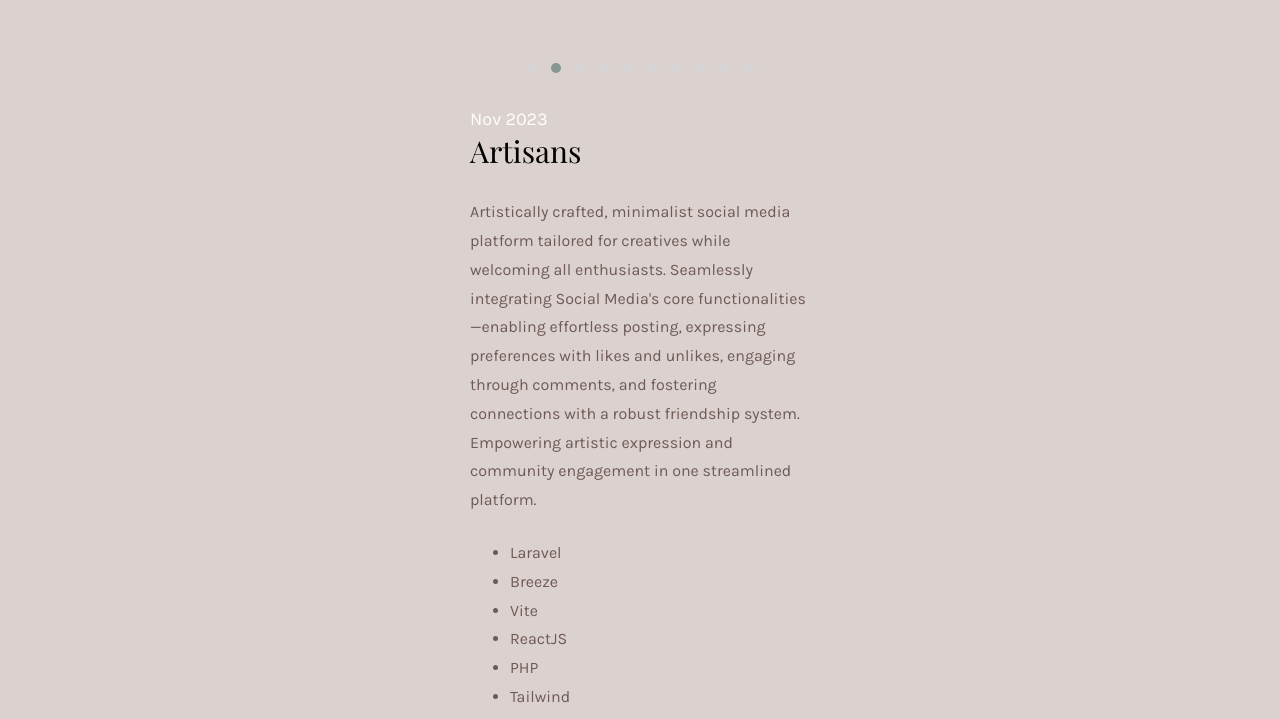
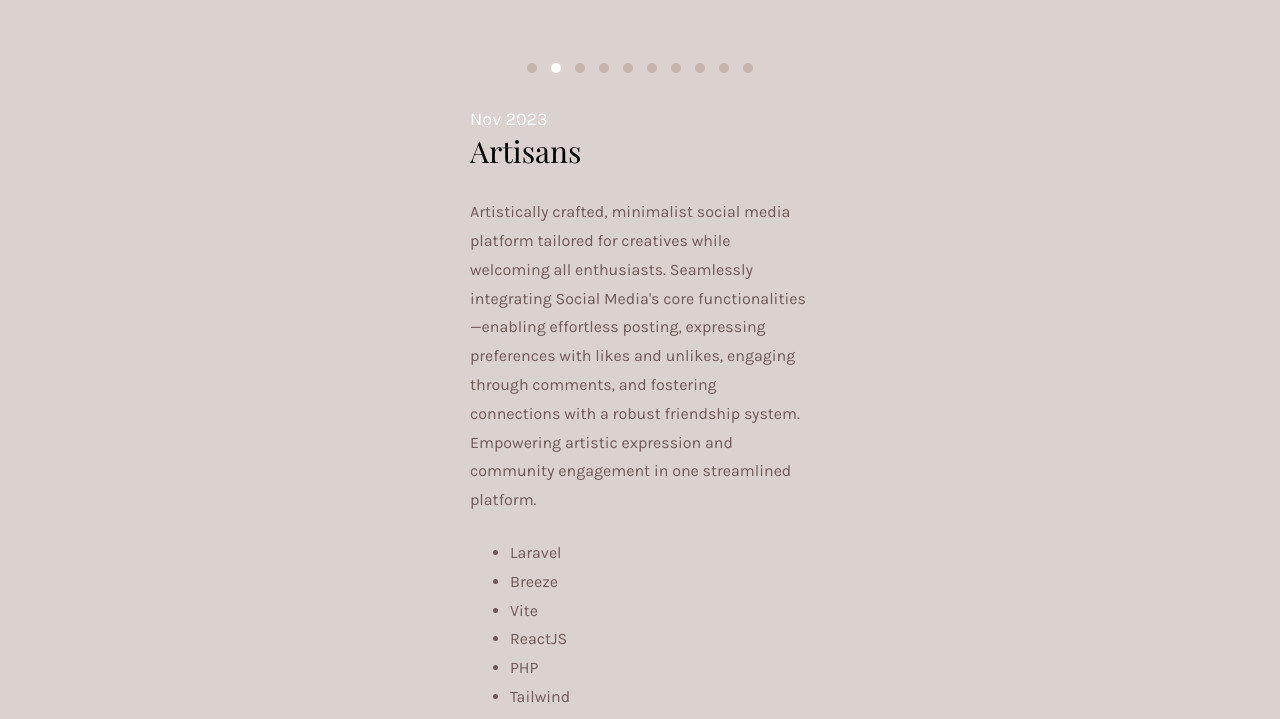
Before and after one commit to kyledominic/portfolio, a plain HTML site: page index.html in a window 1280 px wide. Shown: the part 3375-4094 px from the top of the page. Drawn offline with nearby package versions, Linux system fonts and the light colour scheme; files whose address does not match are found by name; a web font is replaced by a local one.

Commit message:
owl-dot colors

```diff
--- a/css/owl.theme.default.min.css
+++ b/css/owl.theme.default.min.css
@@ -1,4 +1,4 @@
-.owl-theme .owl-controls{margin-top:10px;text-align:center;-webkit-tap-highlight-color:transparent}.owl-theme .owl-controls .owl-nav [class*=owl-]{color:#fff;font-size:14px;margin:5px;padding:4px 7px;background:#d6d6d6;display:inline-block;cursor:pointer;-webkit-border-radius:3px;-moz-border-radius:3px;border-radius:3px}.owl-theme .owl-controls .owl-nav [class*=owl-]:hover{background:#869791;color:#fff;text-decoration:none}.owl-theme .owl-controls .owl-nav .disabled{opacity:.5;cursor:default}.owl-theme .owl-dots .owl-dot{display:inline-block;zoom:1;*display:inline}.owl-theme .owl-dots .owl-dot span{width:10px;height:10px;margin:5px 7px;background:#d6d6d6;display:block;-webkit-backface-visibility:visible;-webkit-transition:opacity 200ms ease;-moz-transition:opacity 200ms ease;-ms-transition:opacity 200ms ease;-o-transition:opacity 200ms ease;transition:opacity 200ms ease;-webkit-border-radius:30px;-moz-border-radius:30px;border-radius:30px}.owl-theme .owl-dots .owl-dot.active span,.owl-theme .owl-dots .owl-dot:hover span{background:#869791}
+.owl-theme .owl-controls{margin-top:10px;text-align:center;-webkit-tap-highlight-color:transparent}.owl-theme .owl-controls .owl-nav [class*=owl-]{color:#fff;font-size:14px;margin:5px;padding:4px 7px;background: transparent;display:inline-block;cursor:pointer;-webkit-border-radius:3px;-moz-border-radius:3px;border-radius:3px}.owl-theme .owl-controls .owl-nav [class*=owl-]:hover{background:#869791;color:#fff;text-decoration:none}.owl-theme .owl-controls .owl-nav .disabled{opacity:.5;cursor:default}.owl-theme .owl-dots .owl-dot{display:inline-block;zoom:1;*display:inline}.owl-theme .owl-dots .owl-dot span{width:10px;height:10px;margin:5px 7px;background:#c5b4ac;display:block;-webkit-backface-visibility:visible;-webkit-transition:opacity 200ms ease;-moz-transition:opacity 200ms ease;-ms-transition:opacity 200ms ease;-o-transition:opacity 200ms ease;transition:opacity 200ms ease;-webkit-border-radius:30px;-moz-border-radius:30px;border-radius:30px}.owl-theme .owl-dots .owl-dot.active span,.owl-theme .owl-dots .owl-dot:hover span{background:white}
 
 /*.owl-theme .owl-controls {
     margin-top:10px;
--- a/css/style.css
+++ b/css/style.css
@@ -988,6 +988,10 @@
   -ms-border-radius: 0;
   border-radius: 0; }
 
+  /* .owl-dot {
+    background-color: white;
+    color:white;
+  } */
 .testimony blockquote {
   border: none; }
   .testimony blockquote p {
```
